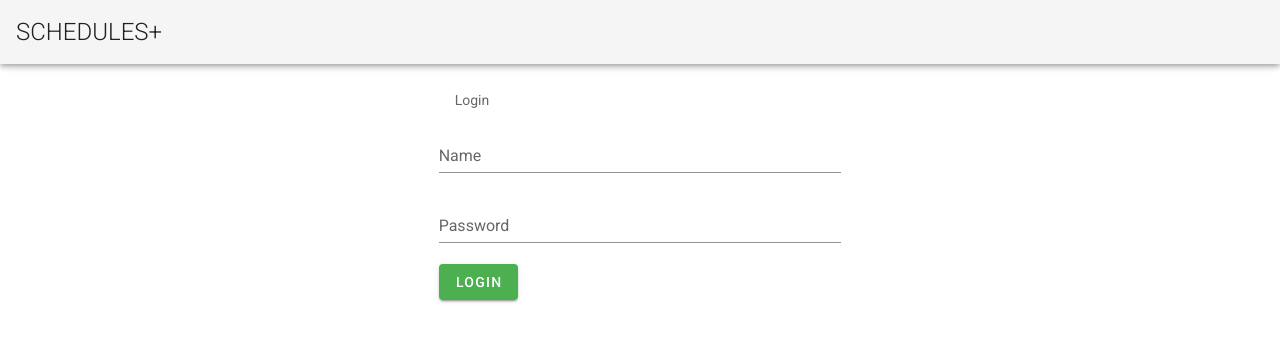
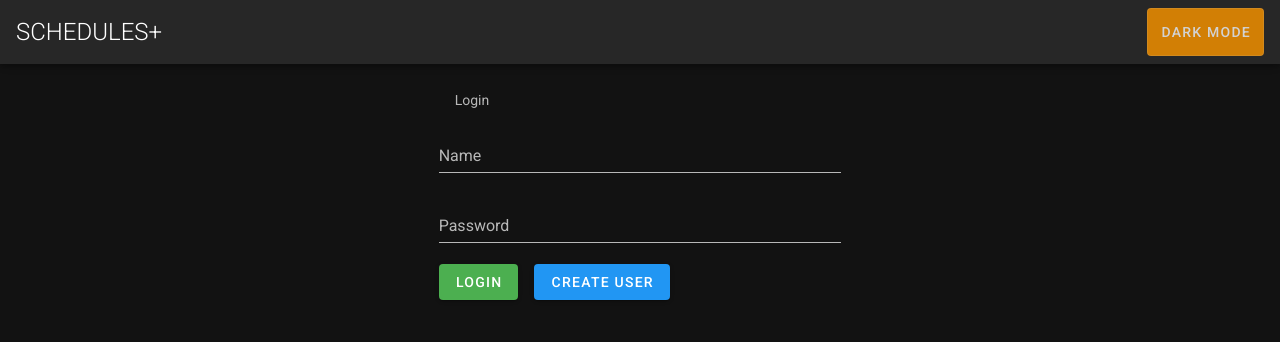
Before and after one commit to CygnusOfBalance/CS321, a Vue app in the folder web-app/: page /calendar in a window 1280 px wide. Shown: the top 342 px of the page. Built offline with nearby package versions, Linux system fonts and the light colour scheme.

Commit message:
added all demo lines of code (ask noah if you want specifics) and added dark mode toggle

```diff
--- a/web-app/src/App.vue
+++ b/web-app/src/App.vue
@@ -5,12 +5,17 @@
         <span class="font-weight-light">Schedules+</span>
       </v-toolbar-title>
       <v-spacer></v-spacer>
-      <v-btn
-        text
-        href="https://github.com/vuetifyjs/vuetify/releases/latest"
-        target="_blank"
+      <v-btn-toggle
+        v-model="toggle_exclusive"
+        color="black"
       >
-      </v-btn>
+          <v-btn
+            color="orange"
+            @click="darkMode"
+          >
+          Dark Mode
+          </v-btn>
+      </v-btn-toggle>
     </v-app-bar>
 
     <v-content>
@@ -30,7 +35,17 @@ export default {
     createCalendar
   },
   data: () => ({
-    //
+    toggle_exclusive: "",
   }),
+  methods: {
+    darkMode(){
+      if(this.$vuetify.theme.dark == true){
+        this.$vuetify.theme.dark = false;
+      }
+      else{
+        this.$vuetify.theme.dark = true;
+      }
+1    }
+  },
 };
 </script>
--- a/web-app/src/plugins/vuetify.js
+++ b/web-app/src/plugins/vuetify.js
@@ -4,6 +4,9 @@ import Vuetify from 'vuetify/lib';
 Vue.use(Vuetify);
 
 export default new Vuetify({
+  theme: {
+    dark: true,
+  },
   icons: {
     iconfont: 'mdi',
   },
--- a/web-app/src/views/CalendarPage.vue
+++ b/web-app/src/views/CalendarPage.vue
@@ -4,13 +4,13 @@
 
         <v-row justify='center' align='center'>
 	       <addEvent/>
-                <v-sheet height="400" width="700">
+                <v-sheet height="500" width="700">
 		    <v-col offset="5">
 		    	<p>Group 3s Calendar</p>
 		    </v-col>
                     <v-calendar
                     ref="calendar"
-                    :now="getDateNow"
+                    @now="getDateNow"
                     :value="today"
                     :events="events"
                     :event-color="getEventColor"
@@ -55,7 +55,7 @@
 			  <v-btn-toggle
 			  	v-model="toggle_exclusive"
 				  multiple
-				  color="white"
+				  color="black"
 			  >
           <v-btn
             v-for="n in this.users.length"
@@ -79,7 +79,7 @@ export default {
         addEvent
     },
     data: () => ({
-        toggle_exclusive: "",
+        toggle_exclusive: [],
         name1: "",
         color1: "green",
         year1: "",
@@ -181,13 +181,31 @@ export default {
               x.push(response["data"][i])
             }
           }
-          //x.push(response["data"]["Rost"])
-          //alert(JSON.stringify(x[0]))
           this.events = this.events.concat(x[0]);
-          /*this.events.push({name: 'Weekly Meeting',
-                            start: '2019-11-10 09:00',
-                            end: '2019-11-10 10:00',
-                            color: "blue",});*/
+
+          //--------------------------------------------------------------------
+          //for demo purposes
+          //--------------------------------------------------------------------
+          this.events.push({name: 'Weekly Meeting',
+                            start: '2019-11-18 09:00',
+                            end: '2019-11-18 10:00',
+                            color: "red",});
+          this.events.push({name: 'class',
+                            start: '2019-11-18 10:30',
+                            end: '2019-11-18 14:30',
+                            color: "red",});
+          this.events.push({name: 'Class',
+                            start: '2019-11-20 09:00',
+                            end: '2019-11-20 15:00',
+                            color: "orange",});
+          this.events.push({name: 'Group Meeting',
+                            start: '2019-11-18 15:00',
+                            end: '2019-11-18 17:00',
+                            color: "blue",});
+         this.events.push({name: 'Work',
+                           start: '2019-11-21 09:00',
+                           end: '2019-11-21 17:00',
+                           color: "green",});
          console.log(this.events)
       });
     },
--- a/web-app/src/views/loginPage.vue
+++ b/web-app/src/views/loginPage.vue
@@ -20,25 +20,24 @@
 
       label="Password"
       required
-      box
     ></v-text-field>
 
     <v-btn
       :disabled="!valid"
-      color="success"
+      color="green"
       class="mr-4"
       @click="POST"
     >
       Login
     </v-btn>
 
-    <!--<v-btn
+    <v-btn
       class="mr-4"
       color="blue"
       @click="navigate"
     >
-      Create Calendar
-    </v-btn>-->
+      Create User
+    </v-btn>
 
 
    </v-col>
@@ -77,12 +76,14 @@
       },
 
       navigate() {
-    	this.$router.push("/create-calendar");
+    	 this.$router.push("/create-user");
       },
       POST(){
       	// send a POST request
-        alert(this.name)
-        alert(this.pw)
+
+        //force route for now
+        this.$router.push("/calendar");
+
       	this.axios({
         	method: 'POST',
         	url: 'https://cfi7bbpmh2.execute-api.us-east-1.amazonaws.com/Production/login',
```
